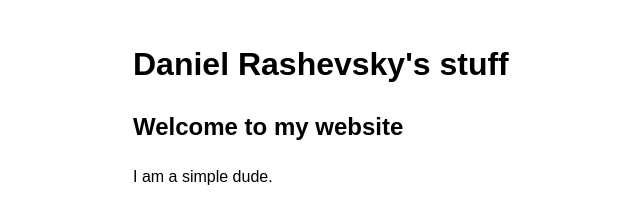
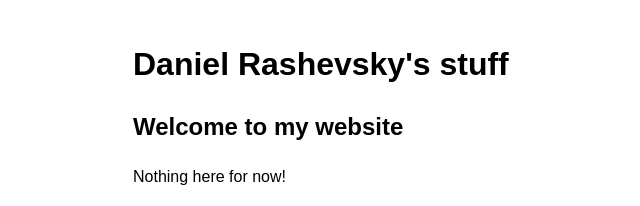
Before and after one commit to drashevsky/drashevsky.github.io, a plain HTML site: page index.html in a window 1280 px wide. Shown: the top 206 px of the page, 191-831 px from the left. Drawn offline with Linux system fonts and the light colour scheme.

Commit message:
deploy: 16f52f812e251480c86beaa92e5ed0bd5c3b3f2d

```diff
--- a/index.html
+++ b/index.html
@@ -19,7 +19,7 @@
 <h1>Daniel Rashevsky&apos;s stuff</h1>
 <section>
     <h2 id="welcome-to-my-website">Welcome to my website</h2>
-<p>I am a simple dude.</p>
+<p>Nothing here for now!</p>
 
 </section>
 <section>
```
